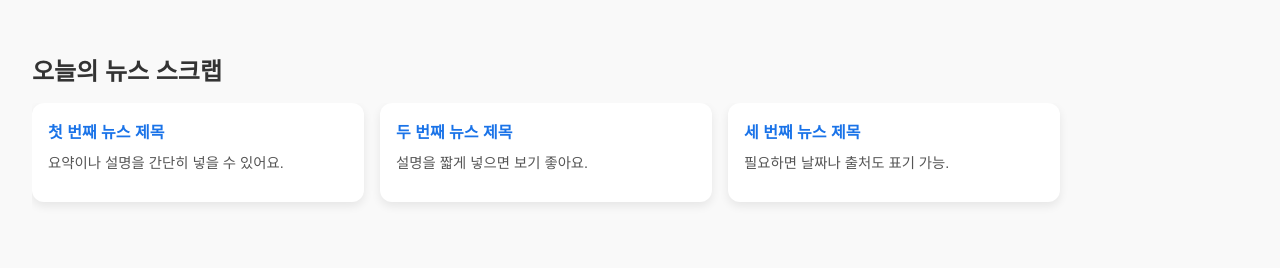
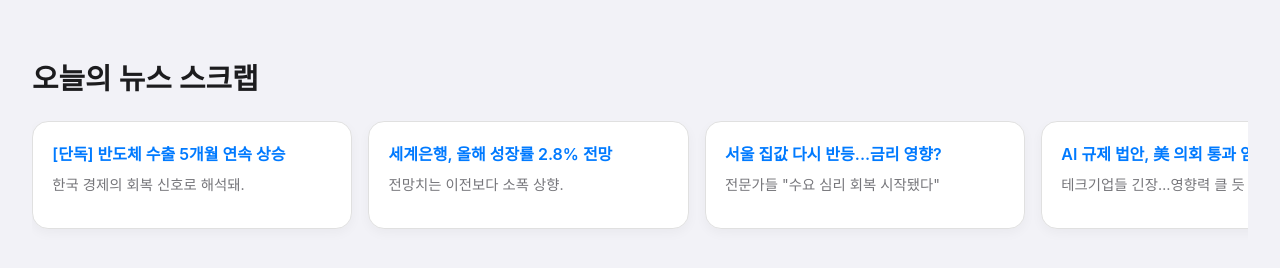
Before and after one commit to kinnn0602/mis2501, a plain HTML site: page index.html in a window 1280 px wide. Drawn offline with Linux system fonts and the light colour scheme.

Commit message:
Update index.html

```diff
--- a/index.html
+++ b/index.html
@@ -2,63 +2,68 @@
 <html lang="ko">
 <head>
   <meta charset="UTF-8">
-  <title>뉴스 기사 링크 모음</title>
+  <title>뉴스 스크랩</title>
   <style>
     body {
-      font-family: 'Pretendard', sans-serif;
       margin: 0;
       padding: 2rem;
-      background-color: #f9f9f9;
+      font-family: -apple-system, BlinkMacSystemFont, 'Segoe UI', Roboto, 'Helvetica Neue', sans-serif;
+      background-color: #f2f2f7;
+      color: #1c1c1e;
     }
 
     h2 {
-      margin-bottom: 1rem;
-      color: #333;
+      font-size: 1.8rem;
+      margin-bottom: 1.5rem;
+      font-weight: 600;
     }
 
     .news-container {
       display: flex;
       overflow-x: auto;
       gap: 1rem;
+      scroll-snap-type: x mandatory;
       padding-bottom: 1rem;
-      scroll-snap-type: x mandatory;
     }
 
     .news-item {
       flex: 0 0 auto;
-      width: 300px;
-      background: white;
-      border-radius: 12px;
-      box-shadow: 0 4px 10px rgba(0, 0, 0, 0.08);
-      padding: 1rem;
+      width: 280px;
+      background-color: #fff;
+      border-radius: 16px;
+      border: 1px solid #e0e0e0;
+      box-shadow: 0 4px 12px rgba(0, 0, 0, 0.04);
+      padding: 1.2rem;
       scroll-snap-align: start;
-      transition: transform 0.3s;
+      transition: transform 0.3s ease, box-shadow 0.3s ease;
     }
 
     .news-item:hover {
-      transform: translateY(-4px);
+      transform: translateY(-5px);
+      box-shadow: 0 6px 16px rgba(0, 0, 0, 0.08);
     }
 
     .news-item a {
       text-decoration: none;
-      color: #1a73e8;
+      color: #007aff;
       font-weight: 600;
+      font-size: 1rem;
     }
 
     .news-item p {
-      color: #555;
       margin-top: 0.5rem;
       font-size: 0.9rem;
+      color: #3c3c43;
+      opacity: 0.7;
     }
 
-    /* 스크롤바 꾸미기 (선택 사항) */
     .news-container::-webkit-scrollbar {
-      height: 8px;
+      height: 6px;
     }
 
     .news-container::-webkit-scrollbar-thumb {
-      background-color: #ccc;
-      border-radius: 4px;
+      background-color: rgba(0, 0, 0, 0.15);
+      border-radius: 3px;
     }
 
     .news-container::-webkit-scrollbar-track {
@@ -72,18 +77,45 @@
 
   <div class="news-container">
     <div class="news-item">
-      <a href="https://news.example.com/article1" target="_blank">첫 번째 뉴스 제목</a>
-      <p>요약이나 설명을 간단히 넣을 수 있어요.</p>
+      <a href="https://news.example.com/article1" target="_blank">[단독] 반도체 수출 5개월 연속 상승</a>
+      <p>한국 경제의 회복 신호로 해석돼.</p>
     </div>
     <div class="news-item">
-      <a href="https://news.example.com/article2" target="_blank">두 번째 뉴스 제목</a>
-      <p>설명을 짧게 넣으면 보기 좋아요.</p>
+      <a href="https://news.example.com/article2" target="_blank">세계은행, 올해 성장률 2.8% 전망</a>
+      <p>전망치는 이전보다 소폭 상향.</p>
     </div>
     <div class="news-item">
-      <a href="https://news.example.com/article3" target="_blank">세 번째 뉴스 제목</a>
-      <p>필요하면 날짜나 출처도 표기 가능.</p>
+      <a href="https://news.example.com/article3" target="_blank">서울 집값 다시 반등...금리 영향?</a>
+      <p>전문가들 "수요 심리 회복 시작됐다"</p>
     </div>
-    <!-- 원하는 만큼 복사해서 추가하면 돼요 -->
+    <div class="news-item">
+      <a href="https://news.example.com/article4" target="_blank">AI 규제 법안, 美 의회 통과 임박</a>
+      <p>테크기업들 긴장…영향력 클 듯</p>
+    </div>
+    <div class="news-item">
+      <a href="https://news.example.com/article5" target="_blank">日 엔화 약세, 관광객 폭증</a>
+      <p>한국인 여행 수요도 증가 중</p>
+    </div>
+    <div class="news-item">
+      <a href="https://news.example.com/article6" target="_blank">2030세대, 첫 내집 마련 비율 상승</a>
+      <p>청년층 내집 마련 지원책 확대 영향</p>
+    </div>
+    <div class="news-item">
+      <a href="https://news.example.com/article7" target="_blank">미국 증시, S&P500 사상 최고치</a>
+      <p>투자심리 강세 지속</p>
+    </div>
+    <div class="news-item">
+      <a href="https://news.example.com/article8" target="_blank">전기차 보조금, 2차 개편 논의</a>
+      <p>고가 차량 제외 여부 관심</p>
+    </div>
+    <div class="news-item">
+      <a href="https://news.example.com/article9" target="_blank">기후 변화, 농산물 가격 불안정화</a>
+      <p>식량 안보 이슈 부각</p>
+    </div>
+    <div class="news-item">
+      <a href="https://news.example.com/article10" target="_blank">스타트업 투자, 회복 조짐 보여</a>
+      <p>시리즈 A 투자 다시 활발</p>
+    </div>
   </div>
 
 </body>
```
